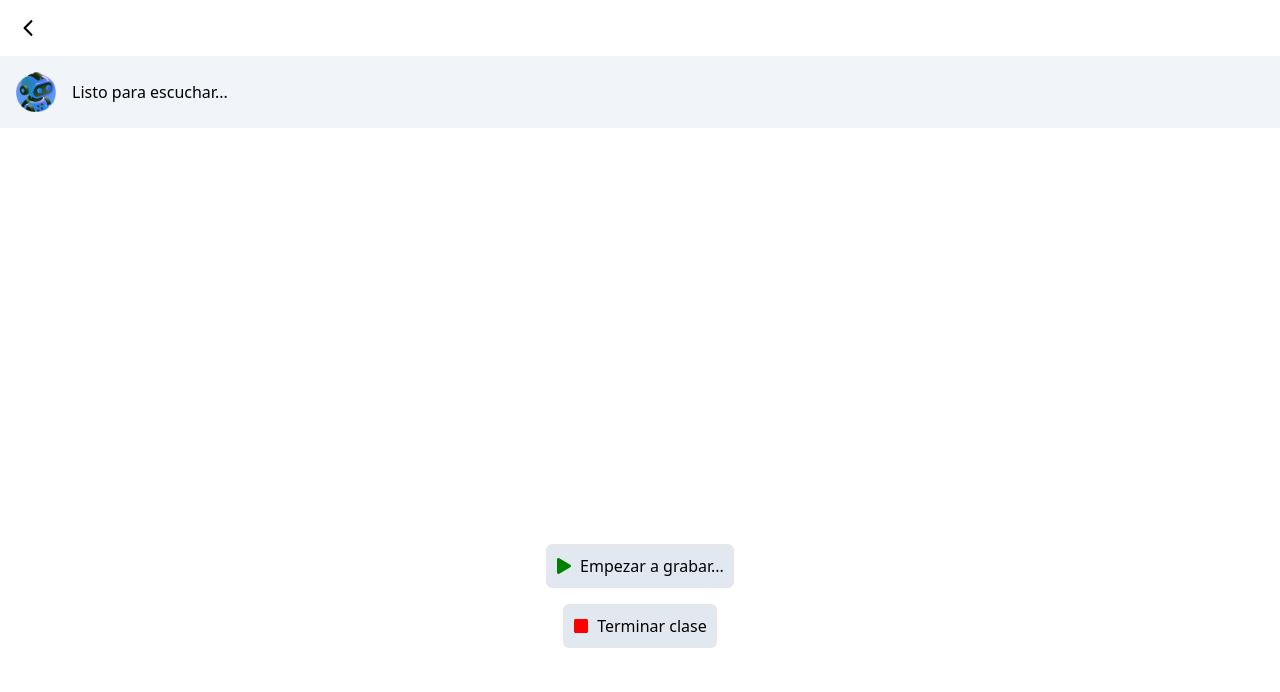
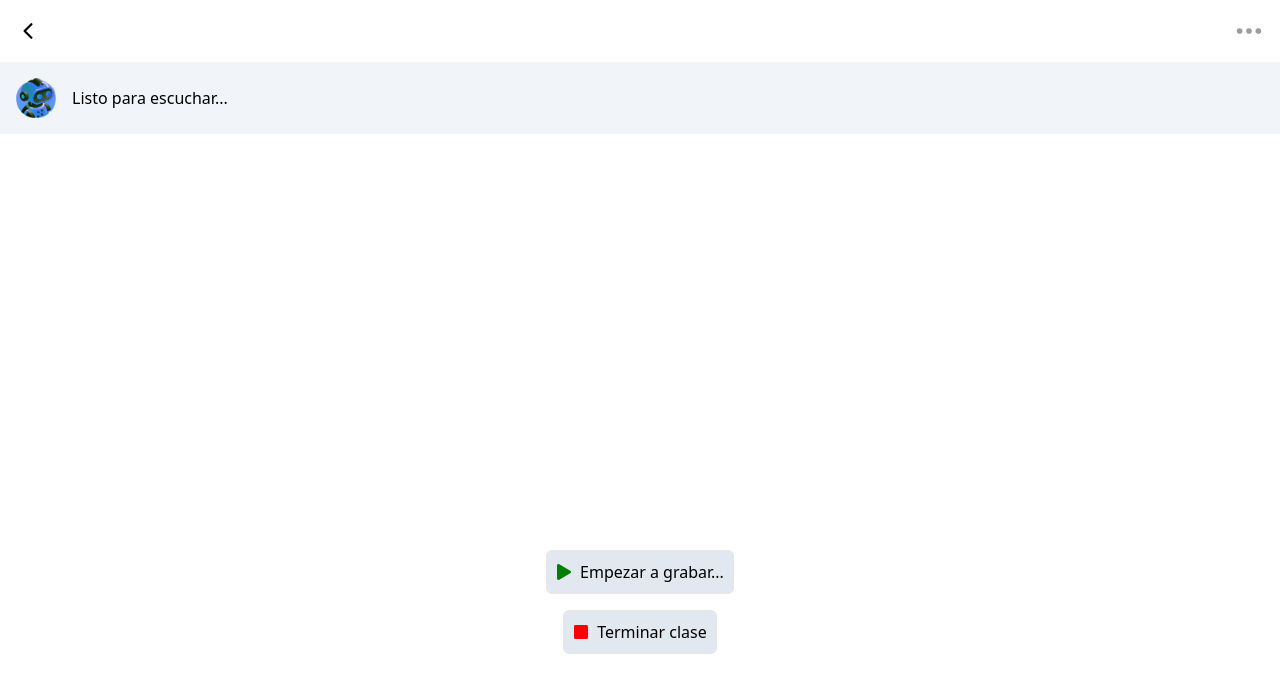
Before and after one commit to OshkarVTec/hackathonPuebla2024, a React (Vite) app: page /#/dictado in a window 1280 px wide. Shown: the top 692 px of the page. Built offline with nearby package versions, Linux system fonts and the light colour scheme.

Commit message:
add dots

```diff
--- a/src/components/PageHeader.tsx
+++ b/src/components/PageHeader.tsx
@@ -1,9 +1,11 @@
 import BackButton from "./BackButton";
+import { BsThreeDots } from "react-icons/bs";
 
 export default function PageHeader() {
 	return (
-		<div className="m-4">
+		<div className="m-4 flex justify-between items-center">
 			<BackButton />
+			<BsThreeDots size={30} color="#9c9c9c" />
 		</div>
 	);
 }
```
